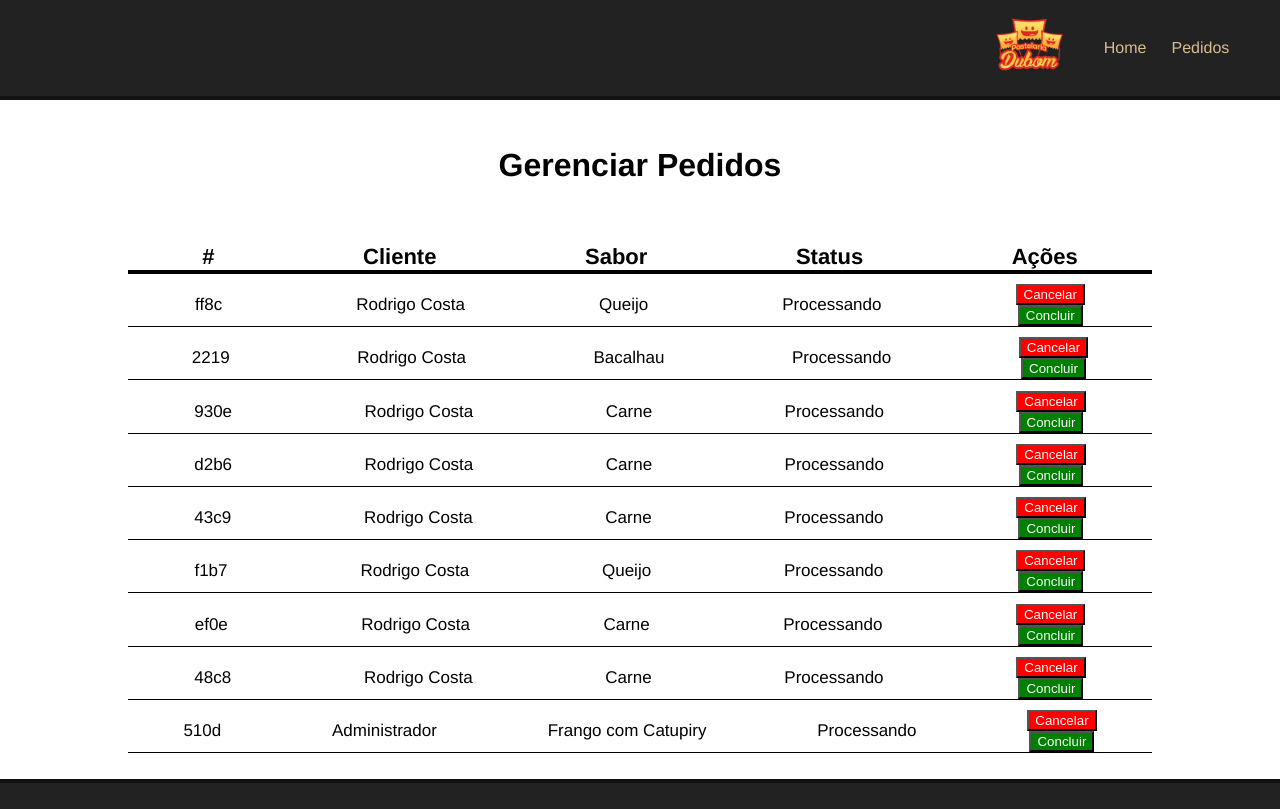
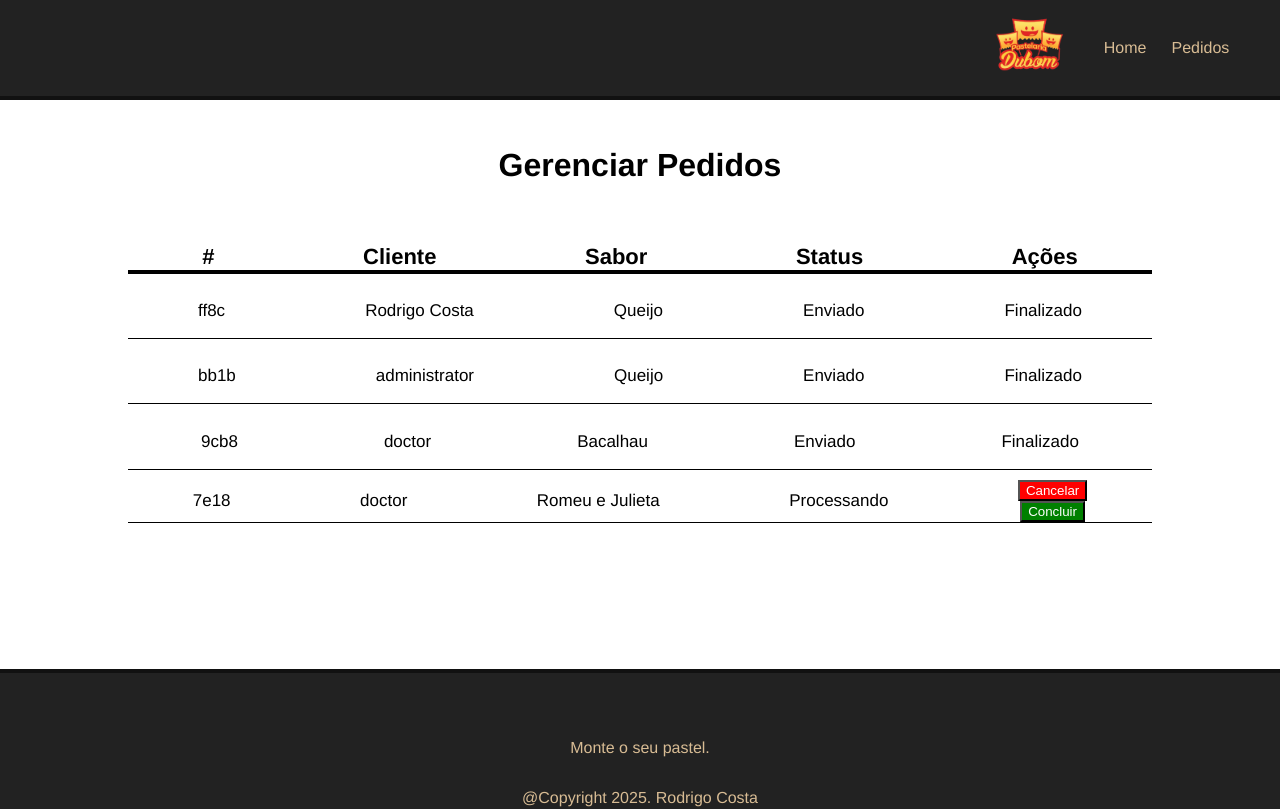
Before and after one commit to Rodrigo-Cn/PastelariaON, a Vue app: page /order in a window 1280 px wide. Shown: the top 809 px of the page. Built offline with nearby package versions, Linux system fonts and the light colour scheme; data requests are answered from the project's data file.

Commit message:
feat: Adiciona update e delete em pedido

```diff
--- a/db/db.json
+++ b/db/db.json
@@ -205,62 +205,27 @@
       "name": "Rodrigo Costa",
       "flavorId": 2,
       "flavor": "Queijo",
-      "status": "Processando"
+      "status": "Enviado"
     },
     {
-      "id": "2219",
-      "name": "Rodrigo Costa",
+      "id": "bb1b",
+      "name": "administrator",
+      "flavorId": 2,
+      "flavor": "Queijo",
+      "status": "Enviado"
+    },
+    {
+      "id": "9cb8",
+      "name": "doctor",
       "flavorId": 6,
       "flavor": "Bacalhau",
-      "status": "Processando"
+      "status": "Enviado"
     },
     {
-      "id": "930e",
-      "name": "Rodrigo Costa",
-      "flavorId": 1,
-      "flavor": "Carne",
-      "status": "Processando"
-    },
-    {
-      "id": "d2b6",
-      "name": "Rodrigo Costa",
-      "flavorId": 1,
-      "flavor": "Carne",
-      "status": "Processando"
-    },
-    {
-      "id": "43c9",
-      "name": "Rodrigo Costa",
-      "flavorId": 1,
-      "flavor": "Carne",
-      "status": "Processando"
-    },
-    {
-      "id": "f1b7",
-      "name": "Rodrigo Costa",
-      "flavorId": 2,
-      "flavor": "Queijo",
-      "status": "Processando"
-    },
-    {
-      "id": "ef0e",
-      "name": "Rodrigo Costa",
-      "flavorId": 1,
-      "flavor": "Carne",
-      "status": "Processando"
-    },
-    {
-      "id": "48c8",
-      "name": "Rodrigo Costa",
-      "flavorId": 1,
-      "flavor": "Carne",
-      "status": "Processando"
-    },
-    {
-      "id": "510d",
-      "name": "Administrador",
-      "flavorId": 3,
-      "flavor": "Frango com Catupiry",
+      "id": "7e18",
+      "name": "doctor",
+      "flavorId": 10,
+      "flavor": "Romeu e Julieta",
       "status": "Processando"
     }
   ]
--- a/src/components/DashboardComponent.vue
+++ b/src/components/DashboardComponent.vue
@@ -1,4 +1,7 @@
 <template>
+    <div id="message">
+        <MessageComponent :message="message" :exist="exist"/>
+    </div>
     <div id="table">
         <div id="head-table">
             <div>#</div>
@@ -12,26 +15,60 @@
             <div>{{ order.name }}</div>
             <div>{{ order.flavor }}</div>
             <div>{{ order.status }}</div>
-            <div><button href="" id="drop">Cancelar</button><button href="" id="confirm">Concluir</button></div>
+            <div  v-if="order.status == 'Enviado'"><p id="final">Finalizado</p></div>
+            <div  v-else><button @click="deleteOrder(order.id)" id="drop">Cancelar</button><button @click="updateOrder(order.id)" href="" id="confirm">Concluir</button></div>
         </div>
     </div>
 </template>
 <script>
+    import MessageComponent from './MessageComponent.vue';
     export default{
         name:'DashboardComponent',
         data(){
             return{
-                orders:[]
+                orders:[],
+                message:'',
+                exist:false,
             }
         },
         methods:{
             async getOrders() {
                 const req = await fetch('http://localhost:3000/pedidos')
                 this.orders = await req.json()
+            },
+            async deleteOrder(id){
+                const req = await fetch(`http://localhost:3000/pedidos/${id}`,{
+                    method: "DELETE"
+                })
+                const res = req.json()
+                this.getOrders()
+                this.message = `Pedido ${id} cancelado com sucesso!`
+                this.exist = true
+                setTimeout(()=>{
+                    this.exist = false
+                }, 2000)
+            },
+            async updateOrder(id){
+                const data = JSON.stringify({status:'Enviado'})
+                const req = await fetch(`http://localhost:3000/pedidos/${id}`,{
+                    method: "PATCH",
+                    headers:{'Content-Type':'application/json'},
+                    body:data
+                })
+                const res = await req.json()
+                this.getOrders()
+                this.message = `Pedido ${id} enviado!`
+                this.exist = true
+                setTimeout(()=>{
+                    this.exist = false
+                }, 2000)
             }
         },
         mounted(){
             this.getOrders()
+        },
+        components:{
+            MessageComponent
         }
     }
 
@@ -63,10 +100,12 @@
         font-size: 17px;
     }
     #drop{
+        cursor: pointer;
         background-color: red;
         color: white;
     }
     #confirm{
+        cursor: pointer;
         background-color: green;
         color: white;
     }
@@ -82,4 +121,8 @@
         align-items: center;
         justify-content: center;
     }
+    #message{
+        width: 100%;
+        padding-left: 16%;
+    }
 </style>
--- a/src/components/FormComponent.vue
+++ b/src/components/FormComponent.vue
@@ -82,6 +82,9 @@ export default {
 
       this.message = `Pedido de ${data.name} foi criado com sucesso!`
       this.exist = true
+      this.name = ''
+      this.flavor = ''
+      this.flavorId = ''
 
       setTimeout(() => {
         this.exist = false
@@ -100,7 +103,7 @@ export default {
       flex-direction: column;
       justify-content:baseline;
       align-items: center;
-      min-height: 500px;
+      min-height: 100vh;
       margin-top: 3%;
     }
     #form-flavor{
@@ -119,8 +122,8 @@ export default {
     #input-pastel input{
       margin-bottom: 1%;
       width: 40%;
-      height: 40px;
-      font-size: 100%;
+      height: 60px;
+      font-size: 30px;
     }
     #input-pastel select{
       cursor: pointer;
--- a/src/views/HomeView.vue
+++ b/src/views/HomeView.vue
@@ -15,5 +15,4 @@
       FormComponent,
     },
   }
-
 </script>
--- a/src/views/OrdersView.vue
+++ b/src/views/OrdersView.vue
@@ -23,5 +23,4 @@
     padding-top: 2%;
     padding-bottom: 2%;
   }
-
 </style>
```
